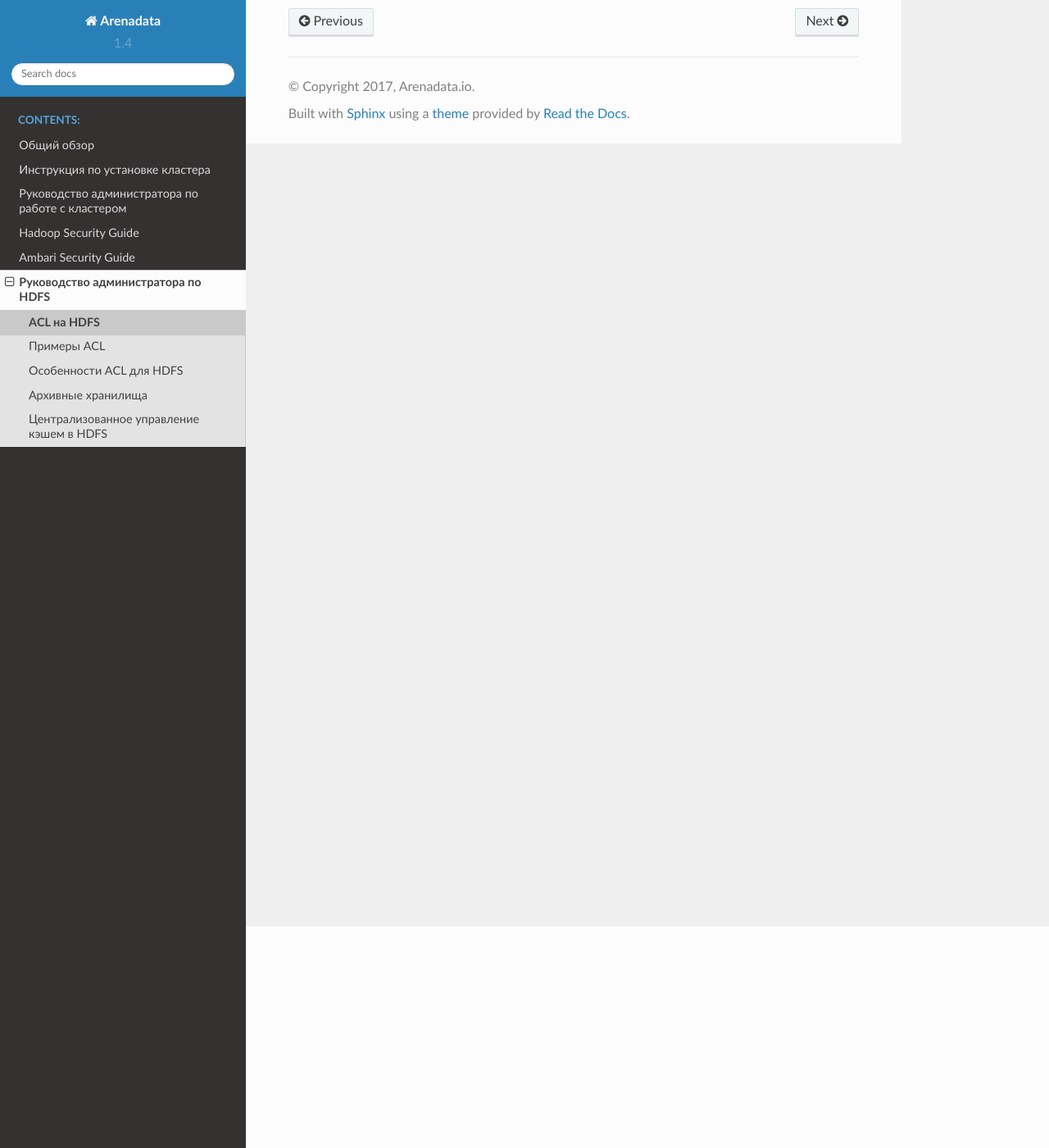
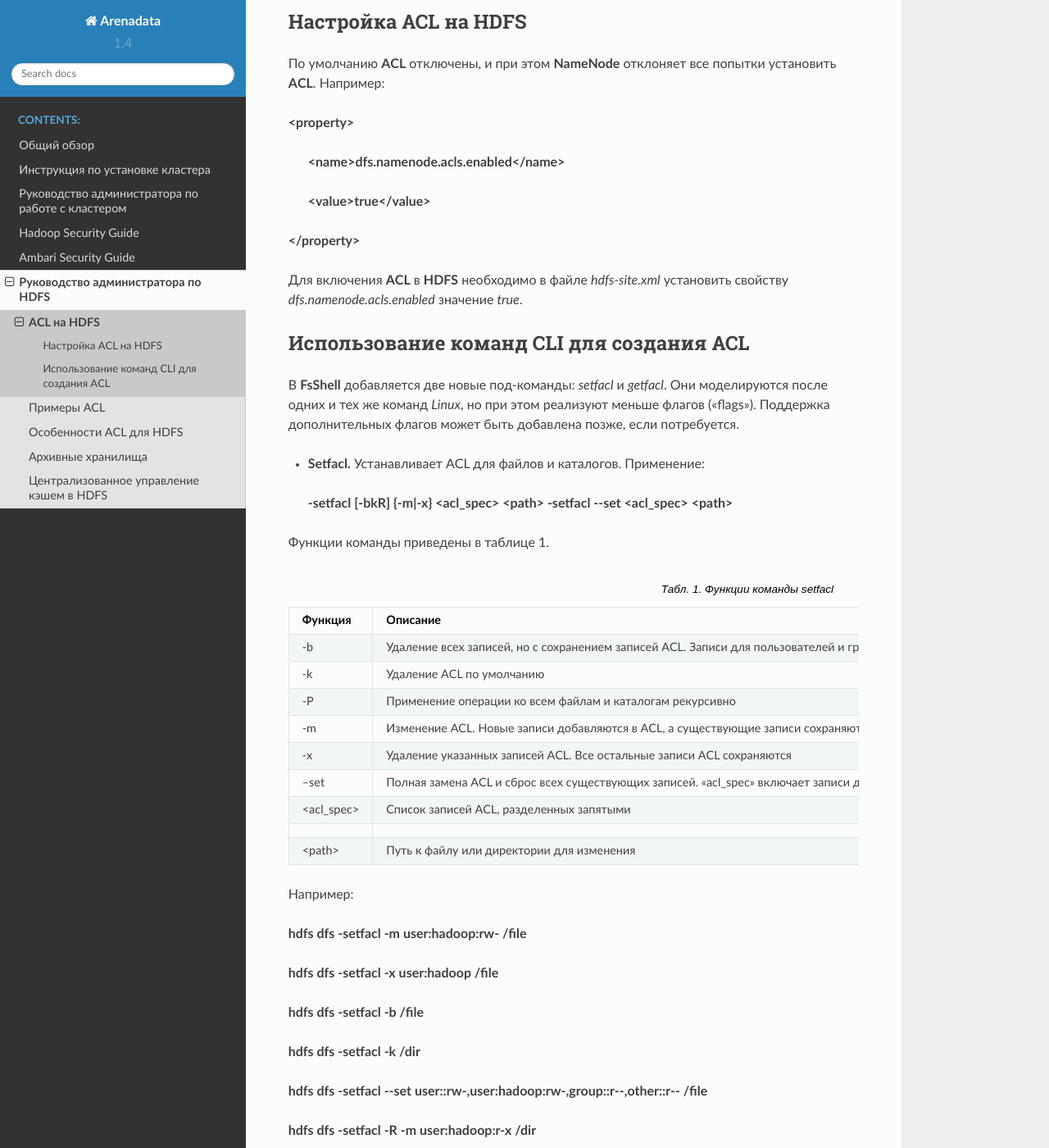
Before and after one commit to arenadata/docs_adps, a Sphinx documentation site: the page built from source/HDFSadmin/ACLonHDFS.rst, in a window 1280 px wide and 1400 px high, scrolled down 270 px. Shown: the whole window at 82% size. Built offline with Sphinx 7.4.7 and the Read the Docs theme 2.0.0, drawn with Linux system fonts in a browser that asks for light colours; some of the changed text lies outside the part shown.

Commit message:
Update ACLonHDFS.rst

```diff
--- a/source/HDFSadmin/ACLonHDFS.rst
+++ b/source/HDFSadmin/ACLonHDFS.rst
@@ -4,3 +4,92 @@ ACL на HDFS
 В данном руководстве описывается использование **списков контроля доступа** (**ACL**) в **распределенной файловой системе Hadoop**
 (**HDFS**). **ACL** расширяет модель разрешения **HDFS** для поддержки более детального доступа к файлам на основе произвольных
 комбинаций пользователей и групп.
+
+
+
+Настройка ACL на HDFS
+^^^^^^^^^^^^^^^^^^^^^
+
+По умолчанию **ACL** отключены, и при этом **NameNode** отклоняет все попытки установить **ACL**. Например:
+
+:command:`<property>`
+
+    :command:`<name>dfs.namenode.acls.enabled</name>`
+
+    :command:`<value>true</value>`
+
+:command:`</property>`
+
+Для включения **ACL** в **HDFS** необходимо в файле *hdfs-site.xml* установить свойству *dfs.namenode.acls.enabled* значение *true*.
+
+
+
+Использование команд CLI для создания ACL
+^^^^^^^^^^^^^^^^^^^^^^^^^^^^^^^^^^^^^^^^^
+
+В **FsShell** добавляется две новые под-команды: *setfacl* и *getfacl*. Они моделируются после одних и тех же команд *Linux*, но при этом реализуют меньше флагов («flags»). Поддержка дополнительных флагов может быть добавлена позже, если потребуется.
+
++	**Setfacl.** Устанавливает ACL для файлов и каталогов. Применение:
+
+  :command:`-setfacl [-bkR] {-m|-x} <acl_spec> <path> -setfacl --set <acl_spec> <path>`
+
+Функции команды приведены в таблице 1.
+
+.. csv-table:: Табл. 1. Функции команды setfacl
+   :header: "Функция", "Описание"
+   :widths: 10, 30
+
+   "-b", "Удаление всех записей, но с сохранением записей ACL. Записи для пользователей и групп сохраняются для совместимости с разрешениями"
+   "-k", "Удаление ACL по умолчанию"
+   "-Р", "Применение операции ко всем файлам и каталогам рекурсивно"
+   "-m", "Изменение ACL. Новые записи добавляются в ACL, а существующие записи сохраняются"
+   "-x", "Удаление указанных записей ACL. Все остальные записи ACL сохраняются"
+   "--set", "Полная замена ACL и сброс всех существующих записей. «acl_spec» включает записи для пользователей и групп для совместимости с разрешениями"
+   "<acl_spec>", "Список записей ACL, разделенных запятыми"
+   "", ""
+   "<path>", "Путь к файлу или директории для изменения"
+
+
+Например:
+
+:command:`hdfs dfs -setfacl -m user:hadoop:rw- /file`
+
+:command:`hdfs dfs -setfacl -x user:hadoop /file`
+
+:command:`hdfs dfs -setfacl -b /file`
+
+:command:`hdfs dfs -setfacl -k /dir`
+
+:command:`hdfs dfs -setfacl --set user::rw-,user:hadoop:rw-,group::r--,other::r-- /file`
+
+:command:`hdfs dfs -setfacl -R -m user:hadoop:r-x /dir`
+
+:command:`hdfs dfs -setfacl -m default:user:hadoop:r-x /dir`
+
+Код выхода:
+
+При успехе *0* и ненулевое значение при ошибке.
+
+
++	**Getfacl.** Отображает ACL файлов и каталогов. Если каталог имеет ACL по умолчанию, *getfacl* также его отображает. Применение:
+
+:command:`-getfacl [-R] <path>`
+
+Функции команды приведены в таблице 2.
+
+.. csv-table:: Табл. 2. Функции команды getfacl
+   :header: "Функция", "Описание"
+   :widths: 10, 30
+
+   "-R", "Список ACL всех рекурсивных файлов и каталогов"
+   "<path>", "Путь к файлу или директории списка"
+
+Например:
+
+:command:`hdfs dfs -getfacl /file`
+
+:command:`hdfs dfs -getfacl -R /dir`
+
+Код выхода:
+
+При успехе *0* и ненулевое значение при ошибке.
```
